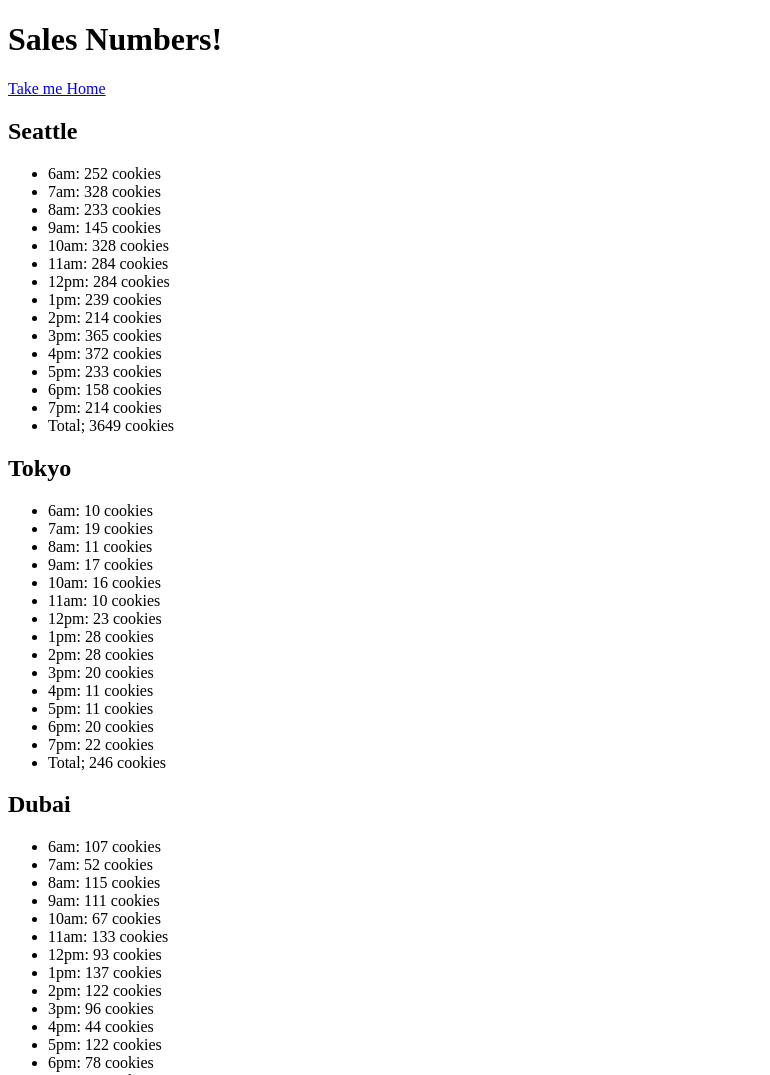
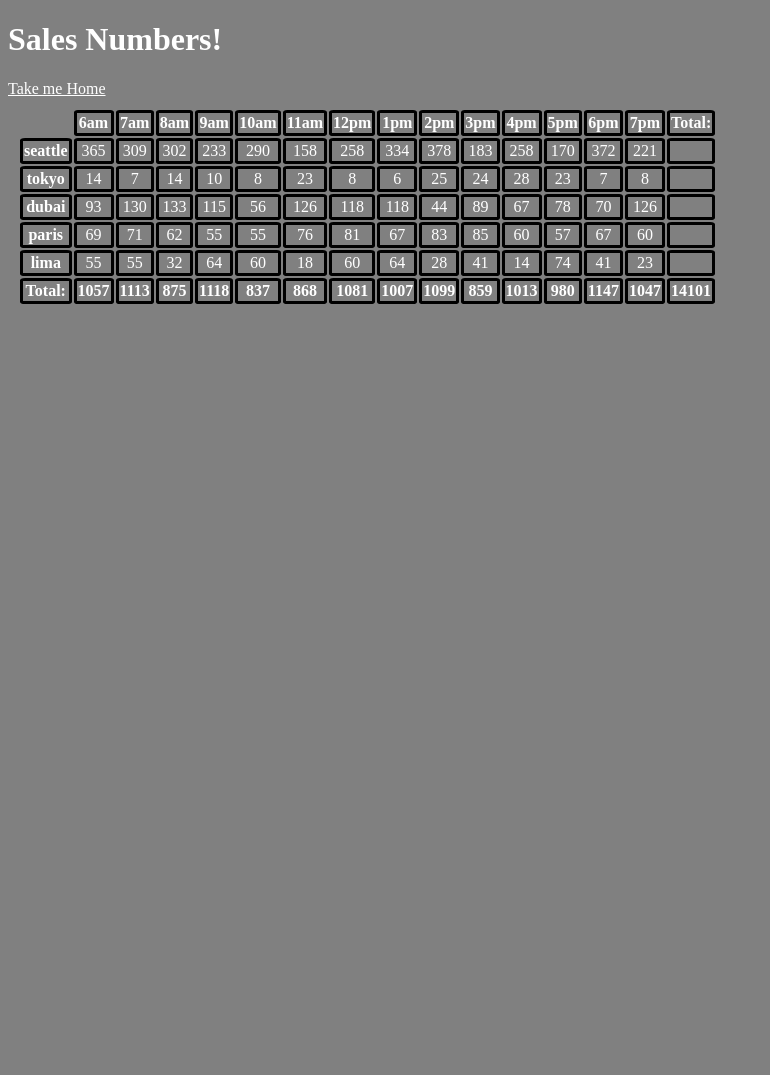
Before and after one commit to MatthewGebhart/cookie-stand, a plain HTML site: page sales.html in a window 1280 px wide. Shown: the top 1075 px of the page, without its empty margins (0-770 px from the left). After the commit the page ends 800 px from the top, so only its background shows below. Drawn offline with Linux system fonts and the light colour scheme.

Commit message:
converted to constructor function

```diff
--- a/CSS/salesstyle.css
+++ b/CSS/salesstyle.css
@@ -0,0 +1,18 @@
+
+
+body, a { background-color: grey; color:white;}
+
+.empty { border: none;}
+
+table {
+    border: 5px black; width:auto; margin: 10px; overflow-x: scroll; overflow-y: scroll;
+
+}
+
+td, th, tr {
+    border: 3px solid black; padding: 1px; border-radius: 10%; text-align: center;
+}
+
+.store-location, .totals, .heading, .total {
+    font-weight: bold;
+}
--- a/JS/app.js
+++ b/JS/app.js
@@ -1 +1 @@
-'use strict'
+'use strict';
--- a/JS/salesapp.js
+++ b/JS/salesapp.js
@@ -1,274 +1,140 @@
-'use strict';
-
+'use strict'
 let openHours = ['6am', '7am', '8am', '9am', '10am', '11am', '12pm', '1pm', '2pm', '3pm', '4pm', '5pm', '6pm', '7pm'];
 
-function genNumberBetween(min, max) {
-  return Math.round(Math.random() * (max - min)) + min;
+let dailyTotalArray = [];
+
+function custPerHour(max, min, avg, open = 6, close = 19) {
+  let hourlyAvg = [];
+  let hoursOpen = close - open;
+  let hour = open;
+  let timeOfDay = 'am';
+  let rand = 0;
+  let total = 0;
+  for (let i=0; i <= hoursOpen; i++) {
+    rand = Math.round(Math.round(Math.random() * (max - min) + min) * avg);
+    let salesPerHour = `${hour} ${timeOfDay}: ${rand}`;
+    hourlyAvg.push(rand);
+    hour++;
+    if (dailyTotalArray[i] == undefined) {
+      dailyTotalArray.push(rand);
+    }
+    else {
+      dailyTotalArray[i] += rand;
+    }
+    total += rand;
+  }
+  return [hourlyAvg, total];
 }
 
-///////// Seattle //////////
 
-const seattle = {
-  minCustPerHour: 23,
-  maxCustPerHour: 65,
-  avgCookiesPerSale: 6.3,
-  custAtEachHour: [],
-  cookieSalesPerHourArray: [],
-  DailyTotal: 0,
-
-  CustPerHour: function (){
-    for (let i = 0; i < openHours.length; i++){
-      let number = genNumberBetween(this.minCustPerHour, this.maxCustPerHour);
-      console.log(number);
-      this.custAtEachHour.push(number);
-    }
-    return this.custAtEachHour;
-  },
-
-  avgCookiesPerHour: function (custAtEachHour){
-    let result = [];
-    let sum = 0;
-
-    for (let i = 0; i < custAtEachHour.length; i++) {
-      let totalAtHour = Math.round(custAtEachHour[i] * this.avgCookiesPerSale);
-      sum = sum + totalAtHour;
-      result.push(totalAtHour);
-    }
-    this.DailyTotal = sum;
-    return result;
-  }
-};
-
-seattle.CustPerHour();
-let seattleCookiesPerHour = seattle.avgCookiesPerHour(seattle.custAtEachHour);
-console.log(seattle);
-console.log(seattleCookiesPerHour);
-
-function displayHours(sales) {
-  let seattleResults = document.getElementById('seattle-results');
-  let listElement = document.createElement('ul');
-  seattleResults.appendChild(listElement);
-  for (let i = 0; i < sales.length; i++) {
-    let listItemElement = document.createElement('li');
-    listItemElement.textContent = openHours[i] + ': ' + sales[i] + ' cookies';
-    listElement.appendChild(listItemElement);
-  }
-  let totalElement = document.createElement("li");
-  totalElement.textContent = 'Total; ' + seattle.DailyTotal + ' cookies';
-  listElement.appendChild(totalElement);
+function Store(name, min, max, avg, open = 6, close = 19) {
+  this.name = name;
+  this.minCustPerHour = min;
+  this.macCustPerHour - max;
+  this.avgCookiesPerSale = avg;
+  this.custAtEachHourArray = custPerHour(max, min, avg)[0];
+  this.dailyTotal = custPerHour(max, min, avg)[1];
 }
 
-displayHours(seattleCookiesPerHour);
+const seattle = new Store('seattle', 23, 65, 6.3);
+const tokyo = new Store('tokyo', 3, 24, 1.2);
+const dubai = new Store('dubai', 11, 38, 3.7);
+const paris = new Store('paris', 20, 38, 2.3);
+const lima = new Store('lima', 2, 16, 4.6);
 
-///////// Tokyo //////////
 
-const tokyo = {
-  minCustPerHour: 3,
-  maxCustPerHour: 24,
-  avgCookiesPerSale: 1.2,
-  custAtEachHour: [],
-  cookieSalesPerHourArray: [],
-  DailyTotal: 0,
+console.log(seattle);
+console.log(tokyo);
+console.log(dubai);
+console.log(paris);
+console.log(lima);
+console.log(dailyTotalArray);
 
-CustPerHour: function (){
-    for (let i = 0; i < openHours.length; i++){
-      let number = genNumberBetween(this.minCustPerHour, this.maxCustPerHour);
-      console.log(number);
-      this.custAtEachHour.push(number);
-    }
-    return this.custAtEachHour;
-  },
 
-  avgCookiesPerHour: function (custAtEachHour){
-    let result = [];
-    let sum = 0;
+/////// Write Table to page ////////
 
-    for (let i = 0; i < custAtEachHour.length; i++) {
-      let totalAtHour = Math.round(custAtEachHour[i] * this.avgCookiesPerSale);
-      sum = sum + totalAtHour;
-      result.push(totalAtHour);
-    }
-    this.DailyTotal = sum;
-    return result;
+function renderHeader() {
+  let tableEl = document.getElementById('results-data');
+  let tableRowEl = document.createElement('tr');
+  let startEl = document.createElement('td');
+  let endEl = document.createElement('td');
+  startEl.classList.add('empty');
+  endEl.classList.add('total');
+
+  tableEl.appendChild(tableRowEl);
+  tableRowEl.appendChild(startEl);
+  startEl.textContent = '';
+
+  for (let i=0; i<openHours.length; i++) {
+    let newDataCell = document.createElement('td');
+    newDataCell.classList.add('heading');
+    tableRowEl.appendChild(newDataCell);
+    newDataCell.textContent = openHours[i];
   }
-};
 
-tokyo.CustPerHour();
-let tokyoCookiesPerHour = tokyo.avgCookiesPerHour(tokyo.custAtEachHour);
-console.log(tokyo);
-console.log(tokyoCookiesPerHour);
-
-function TokyoDisplayHours(sales) {
-  let seattleResults = document.getElementById('tokyo-results');
-  let listElement = document.createElement('ul');
-  seattleResults.appendChild(listElement);
-  for (let i = 0; i < sales.length; i++) {
-    let listItemElement = document.createElement('li');
-    listItemElement.textContent = openHours[i] + ': ' + sales[i] + ' cookies';
-    listElement.appendChild(listItemElement);
-  }
-  let totalElement = document.createElement("li");
-  totalElement.textContent = 'Total; ' + tokyo.DailyTotal + ' cookies';
-  listElement.appendChild(totalElement);
+  tableEl.appendChild(tableRowEl);
+  tableRowEl.appendChild(endEl);
+  endEl.textContent = 'Total:';
 }
 
-TokyoDisplayHours(tokyoCookiesPerHour);
+renderHeader();
 
-///////// Dubai //////////
+function render(storeLocation) {
+  let tableEl = document.getElementById('results-data');
+  let tableRowEl = document.createElement('tr');
+  let storeEl = document.createElement('td');
+  storeEl.classList.add('store-location')
+  let totalEl = document.createElement('td');
+  totalEl.classList.add('totals');
 
-const dubai = {
-  minCustPerHour: 11,
-  maxCustPerHour: 38,
-  avgCookiesPerSale: 3.7,
-  custAtEachHour: [],
-  cookieSalesPerHourArray: [],
-  DailyTotal: 0,
+  tableEl.appendChild(tableRowEl);
+  tableRowEl.appendChild(storeEl);
+  storeEl.textContent = storeLocation.name;
 
-  CustPerHour: function (){
-    for (let i = 0; i < openHours.length; i++){
-      let number = genNumberBetween(this.minCustPerHour, this.maxCustPerHour);
-      console.log(number);
-      this.custAtEachHour.push(number);
-    }
-    return this.custAtEachHour;
-  },
+  for (let i=0; i < storeLocation.custAtEachHourArray.length; i++) {
+    let newDataCell = document.createElement('td');
+    tableRowEl.appendChild(newDataCell);
+    newDataCell.textContent = storeLocation.custAtEachHourArray[i];
+  }
 
-  avgCookiesPerHour: function (custAtEachHour){
-    let result = [];
-    let sum = 0;
+  tableRowEl.appendChild(totalEl);
+  totalEl.textContent = storeLocation.total;
 
-    for (let i = 0; i < custAtEachHour.length; i++) {
-      let totalAtHour = Math.round(custAtEachHour[i] * this.avgCookiesPerSale);
-      sum = sum + totalAtHour;
-      result.push(totalAtHour);
-    }
-    this.DailyTotal = sum;
-    return result;
+}
+
+render(seattle);
+render(tokyo);
+render(dubai);
+render(paris);
+render(lima);
+
+function renderFooter() {
+  let tableEl = document.getElementById('results-data');
+  let tableRowEl = document.createElement('tr');
+  let startEl = document.createElement('td');
+  let endEl = document.createElement('td');
+  startEl.classList.add('total');
+  endEl.classList.add('total');
+
+  tableEl.appendChild(tableRowEl);
+  tableRowEl.appendChild(startEl);
+  startEl.textContent = 'Total:';
+
+  let totalTotal = 0;
+
+  for ( let i=0; i<openHours.length; i++) {
+    let newDataCell = document.createElement('td');
+    newDataCell.classList.add('total');
+    tableRowEl.appendChild(newDataCell);
+    newDataCell.textContent = dailyTotalArray[i];
+    totalTotal += dailyTotalArray[i];
   }
-};
 
-dubai.CustPerHour();
-let dubaiCookiesPerHour = dubai.avgCookiesPerHour(dubai.custAtEachHour);
-console.log(dubai);
-console.log(dubaiCookiesPerHour);
+  tableEl.appendChild(tableRowEl);
+  tableRowEl.appendChild(endEl);
+  endEl.textContent = totalTotal;
+}
 
-function DubaiDisplayHours(sales) {
-  let dubaiResults = document.getElementById('dubai-results');
-  let listElement = document.createElement('ul');
-  dubaiResults.appendChild(listElement);
-  for (let i = 0; i < sales.length; i++) {
-    let listItemElement = document.createElement('li');
-    listItemElement.textContent = openHours[i] + ': ' + sales[i] + ' cookies';
-    listElement.appendChild(listItemElement);
-  }
-  let totalElement = document.createElement("li");
-  totalElement.textContent = 'Total; ' + dubai.DailyTotal + ' cookies';
-  listElement.appendChild(totalElement);
-}
-DubaiDisplayHours(dubaiCookiesPerHour);
+renderFooter();
 
-///////// Paris //////////
-
-const paris = {
-  minCustPerHour: 20,
-  maxCustPerHour: 38,
-  avgCookiesPerSale: 2.3,
-  custAtEachHour: [],
-  cookieSalesPerHourArray: [],
-  DailyTotal: 0,
-
-  CustPerHour: function (){
-    for (let i = 0; i < openHours.length; i++){
-      let number = genNumberBetween(this.minCustPerHour, this.maxCustPerHour);
-      console.log(number);
-      this.custAtEachHour.push(number);
-    }
-    return this.custAtEachHour;
-  },
-
-  avgCookiesPerHour: function (custAtEachHour){
-    let result = [];
-    let sum = 0;
-
-    for (let i = 0; i < custAtEachHour.length; i++) {
-      let totalAtHour = Math.round(custAtEachHour[i] * this.avgCookiesPerSale);
-      sum = sum + totalAtHour;
-      result.push(totalAtHour);
-    }
-    this.DailyTotal = sum;
-    return result;
-  }
-};
-
-paris.CustPerHour();
-let parisCookiesPerHour = paris.avgCookiesPerHour(paris.custAtEachHour);
-console.log(paris);
-console.log(parisCookiesPerHour);
-
-function parisDisplayHours(sales) {
-  let dubaiResults = document.getElementById('paris-results');
-  let listElement = document.createElement('ul');
-  dubaiResults.appendChild(listElement);
-  for (let i = 0; i < sales.length; i++) {
-    let listItemElement = document.createElement('li');
-    listItemElement.textContent = openHours[i] + ': ' + sales[i] + ' cookies';
-    listElement.appendChild(listItemElement);
-  }
-  let totalElement = document.createElement("li");
-  totalElement.textContent = 'Total; ' + paris.DailyTotal + ' cookies';
-  listElement.appendChild(totalElement);
-}
-parisDisplayHours(parisCookiesPerHour);
-
-///////// Lima //////////
-
-const lima = {
-  minCustPerHour: 2,
-  maxCustPerHour: 16,
-  avgCookiesPerSale: 4.6,
-  custAtEachHour: [],
-  cookieSalesPerHourArray: [],
-  DailyTotal: 0,
-
-  CustPerHour: function (){
-    for (let i = 0; i < openHours.length; i++){
-      let number = genNumberBetween(this.minCustPerHour, this.maxCustPerHour);
-      console.log(number);
-      this.custAtEachHour.push(number);
-    }
-    return this.custAtEachHour;
-  },
-
-  avgCookiesPerHour: function (custAtEachHour){
-    let result = [];
-    let sum = 0;
-
-    for (let i = 0; i < custAtEachHour.length; i++) {
-      let totalAtHour = Math.round(custAtEachHour[i] * this.avgCookiesPerSale);
-      sum = sum + totalAtHour;
-      result.push(totalAtHour);
-    }
-    this.DailyTotal = sum;
-    return result;
-  }
-};
-
-lima.CustPerHour();
-let limaCookiePerHour = lima.avgCookiesPerHour(lima.custAtEachHour);
-console.log(lima);
-console.log(limaCookiePerHour);
-
-function limaDisplayHours(sales) {
-  let limaResults = document.getElementById('lima-results');
-  let listElement = document.createElement('ul');
-  limaResults.appendChild(listElement);
-  for (let i = 0; i < sales.length; i++) {
-    let listItemElement = document.createElement('li');
-    listItemElement.textContent = openHours[i] + ': ' + sales[i] + ' cookies';
-    listElement.appendChild(listItemElement);
-  }
-  let totalElement = document.createElement("li");
-  totalElement.textContent = 'Total; ' + lima.DailyTotal + ' cookies';
-  listElement.appendChild(totalElement);
-}
-limaDisplayHours(dubaiCookiesPerHour);
+///Collaboration credit to Isaiah Keller for helping me clean up some of the rendering stuff///
--- a/sales.html
+++ b/sales.html
@@ -4,38 +4,16 @@
     <meta charset="UTF-8">
     <meta http-equiv="X-UA-Compatible" content="IE=edge">
     <meta name="viewport" content="width=device-width, initial-scale=1.0">
+    <link rel="stylesheet" href="/CSS/salesstyle.css">
     <title>Sales Information</title>
-    <link rel="stylesheet" href="/CSS/salesstyle.css">
 </head>
 <body>
     <h1>Sales Numbers!</h1>
     <a href="index.html">Take me Home</a>
 
-    <h2>Seattle</h2>
-    <section id="seattle-results">
+    <table id="results-data">
 
-    </section>
-
-    <h2>Tokyo</h2>
-    <section id='tokyo-results'>
-
-    </section>
-
-    <h2>Dubai</h2>
-    <section id='dubai-results'>
-
-    </section>
-
-    <h2>Paris</h2>
-    <section id='paris-results'>
-
-    </section>
-
-    <h2>Lima</h2>
-    <section id='lima-results'>
-
-    </section>
-
+    </table>
 
     <script src="/JS/salesapp.js"></script>
 </body>
```
